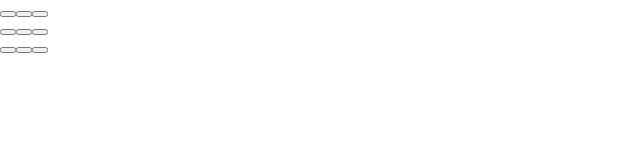
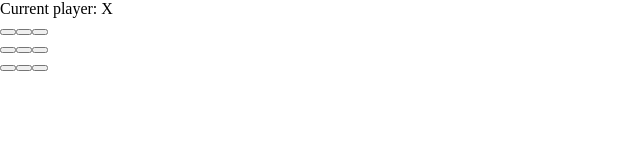
Before and after one commit to sy-st-jp/react-tutorial-tic-tac-toe, a React (Vite) app: page / in a window 1280 px wide. Shown: the top 160 px of the page, without its empty margins (0-640 px from the left). Built offline with nearby package versions, Linux system fonts and the light colour scheme.

Commit message:
feat: display game status

```diff
--- a/src/components/Board/index.tsx
+++ b/src/components/Board/index.tsx
@@ -20,8 +20,12 @@ export const Board: FC = () => {
 		setWinner(calculateWinner(nextSquareValues));
 	};
 
+	const currentPlayer: Exclude<SquareValue, null> = isXTurn ? "X" : "O";
+	const statusText = winner ? `Winner: ${winner}` : `Current player: ${currentPlayer}`;
+
 	return (
 		<>
+			<div className="status">{statusText}</div>
 			<div className="board-row">
 				<Square value={squareValues[0]} onClick={handleClick(0)} />
 				<Square value={squareValues[1]} onClick={handleClick(1)} />
```
